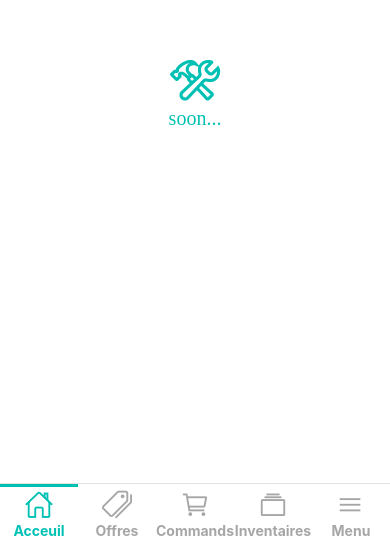
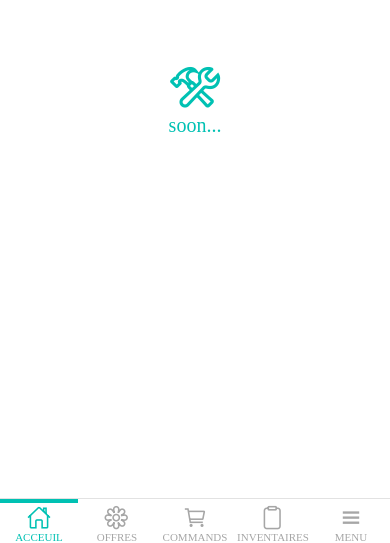
Before and after one commit to riad40/sobrus-pharma, a React Native app: screen /BottomTabs in a window 390 px wide. Shown: the part 301-844 px from the top of the page. Built offline with nearby package versions, Linux system fonts and the light colour scheme.

Commit message:
updated styling, added tabInfos constant

```diff
--- a/src/components/navigation/TabBar.tsx
+++ b/src/components/navigation/TabBar.tsx
@@ -79,13 +79,12 @@ const tabBarStyles = StyleSheet.create({
         backgroundColor: '#fff',
         width: '100%',
         borderTopColor: '#E2E2E2',
-        borderTopWidth: 1,
-        height: 60
+        borderTopWidth: 1
     },
     activeTab: {
         position: 'absolute',
         width: Dimensions.get('window').width / 5,
-        height: 3,
+        height: 4,
         backgroundColor: colors.primary,
         top: 0
     }
--- a/src/components/navigation/TabView.tsx
+++ b/src/components/navigation/TabView.tsx
@@ -1,7 +1,8 @@
 import React from 'react'
 import { Text, View, StyleSheet, Dimensions } from 'react-native'
-import AntDesign from 'react-native-vector-icons/Ionicons'
+import Ionicons from 'react-native-vector-icons/Ionicons'
 import colors from '../../constants/colors'
+import { tabInfos } from '../../constants/tabInfos'
 
 type TabViewProps = {
     focused: boolean
@@ -10,32 +11,16 @@ type TabViewProps = {
 }
 
 const TabView = ({ focused, label, key }: TabViewProps): JSX.Element => {
-    const icons: { [key: string]: string } = {
-        HomeStack: 'home-outline',
-        InventoriesStack: 'albums-outline',
-        OffersStack: 'pricetags-outline',
-        MenuStack: 'menu-outline',
-        CommandsStack: 'cart-outline'
-    }
+    const iconName = tabInfos[label].iconName
 
-    const iconName = icons[label]
-
-    const labels: { [key: string]: string } = {
-        HomeStack: 'Acceuil',
-        InventoriesStack: 'Inventaires',
-        OffersStack: 'Offres',
-        MenuStack: 'Menu',
-        CommandsStack: 'Commands'
-    }
-
-    label = labels[label]
+    label = tabInfos[label].label
 
     return (
         <>
             <View style={tabViewStyels.container} key={key}>
-                <AntDesign
+                <Ionicons
                     name={iconName}
-                    size={30}
+                    size={25}
                     color={focused ? colors.primary : colors.secondary}
                     style={{ color: focused ? colors.primary : colors.secondary }}
                 />
@@ -50,12 +35,15 @@ const TabView = ({ focused, label, key }: TabViewProps): JSX.Element => {
 const tabViewStyels = StyleSheet.create({
     container: {
         alignItems: 'center',
-        width: Dimensions.get('window').width / 5
+        width: Dimensions.get('window').width / 5,
+        marginTop: 5
     },
     label: {
-        fontSize: 14,
         color: colors.secondary,
-        fontWeight: '700'
+        textTransform: 'uppercase',
+        fontFamily: 'Poppins-SemiBold',
+        fontSize: 11,
+        textAlign: 'center'
     }
 })
 
--- /dev/null
+++ b/src/constants/tabInfos.ts
@@ -0,0 +1,24 @@
+const tabInfos: { [key: string]: { iconName: string; label: string } } = {
+    HomeStack: {
+        iconName: 'home-outline',
+        label: 'Acceuil'
+    },
+    InventoriesStack: {
+        iconName: 'clipboard-outline',
+        label: 'Inventaires'
+    },
+    OffersStack: {
+        iconName: 'flower-outline',
+        label: 'Offres'
+    },
+    MenuStack: {
+        iconName: 'menu',
+        label: 'Menu'
+    },
+    CommandsStack: {
+        iconName: 'cart-outline',
+        label: 'Commands'
+    }
+}
+
+export { tabInfos }
```
